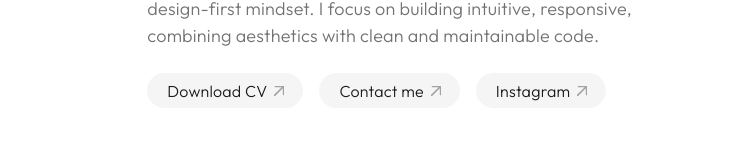
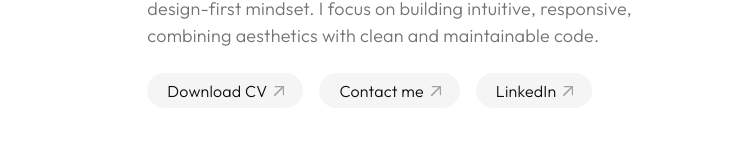
Before and after one commit to andrea-salvalaggio/portfolio, a Nuxt app: page / in a window 1280 px wide. Shown: the part 280-443 px from the top of the page, without its empty margins (274-1005 px from the left). Built offline with nearby package versions, Linux system fonts and the light colour scheme.

Commit message:
feat: update dark mode styles and replace Instagram link with LinkedIn in HeroSections component

```diff
--- a/app/assets/scss/_dark-mode.scss
+++ b/app/assets/scss/_dark-mode.scss
@@ -1,6 +1,6 @@
 html.dark {
     body {
-        color: $primary;
+        color: $light;
         background-color: $dark;
     }
 
@@ -12,7 +12,7 @@ html.dark {
 
             .router-link-active {
                 color: $light;
-                background-color: $gray-800;
+                background-color: $gray-900;
             }
         }
     }
@@ -23,13 +23,13 @@ html.dark {
 
     .hero-section {
         .hero-description {
-            color: $gray-400;
+            color: $gray-500;
         }
 
         .hero-links {
             .btn-link {
                 color: $light;
-                background-color: $gray-800;
+                background-color: $gray-900;
             }
         }
     }
@@ -40,7 +40,7 @@ html.dark {
         }
 
         .card-text {
-            color: $gray-400;
+            color: $gray-500;
         }
     }
 }
--- a/app/assets/scss/_variables.scss
+++ b/app/assets/scss/_variables.scss
@@ -34,9 +34,10 @@ $gray-600: #535353;
 $gray-700: #404040;
 $gray-800: #272727;
 $gray-900: #1A1A1A;
+$gray-1000: #0B0B0B;
 $primary: $gray-100;
 $light: $gray-200;
-$dark: $gray-900;
+$dark: $gray-1000;
 $primary-text: $gray-500;
 $primary-text-emphasis: $gray-400;
 
--- a/app/components/sections/HeroSections.vue
+++ b/app/components/sections/HeroSections.vue
@@ -19,8 +19,8 @@
                         <a href="mailto:andrea.salvalaggio95@gmail.com" class="btn-link mx-2 mx-md-3" aria-label="Contact me">
                             Contact me <img src="/img/icons/arrow-top-right.svg" class="btn-icon lazyload" alt="Arrow" />
                         </a>
-                        <a href="https://www.instagram.com/andrea_salvalaggio/" class="btn-link" target="_blank" aria-label="Instagram">
-                            Instagram <img src="/img/icons/arrow-top-right.svg" class="btn-icon lazyload" alt="Arrow" />
+                        <a href="https://linkedin.com/in/andrea-salvalaggio" class="btn-link" target="_blank" aria-label="LinkedIn">
+                            LinkedIn <img src="/img/icons/arrow-top-right.svg" class="btn-icon lazyload" alt="Arrow" />
                         </a>
                     </div>
                 </div>
```
